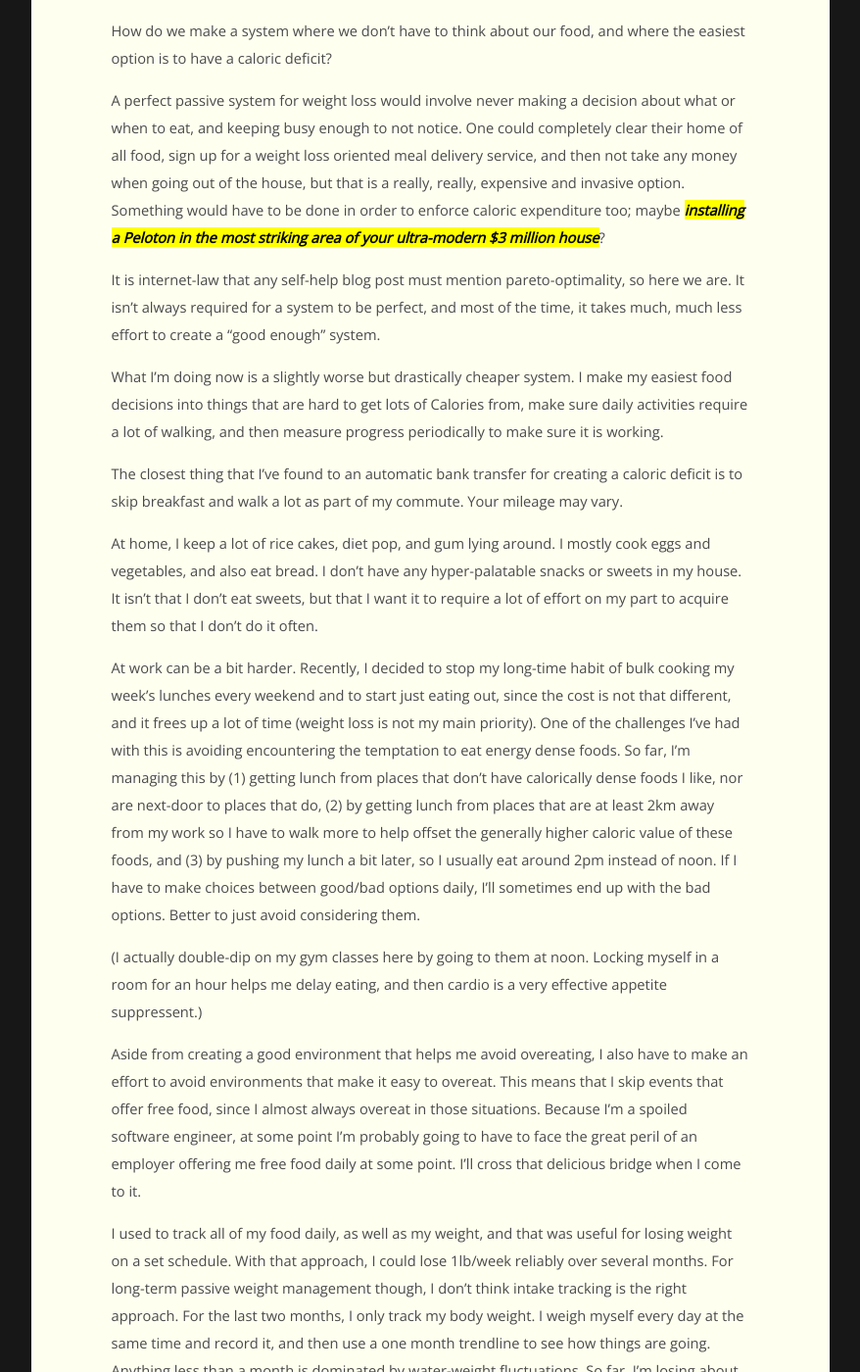
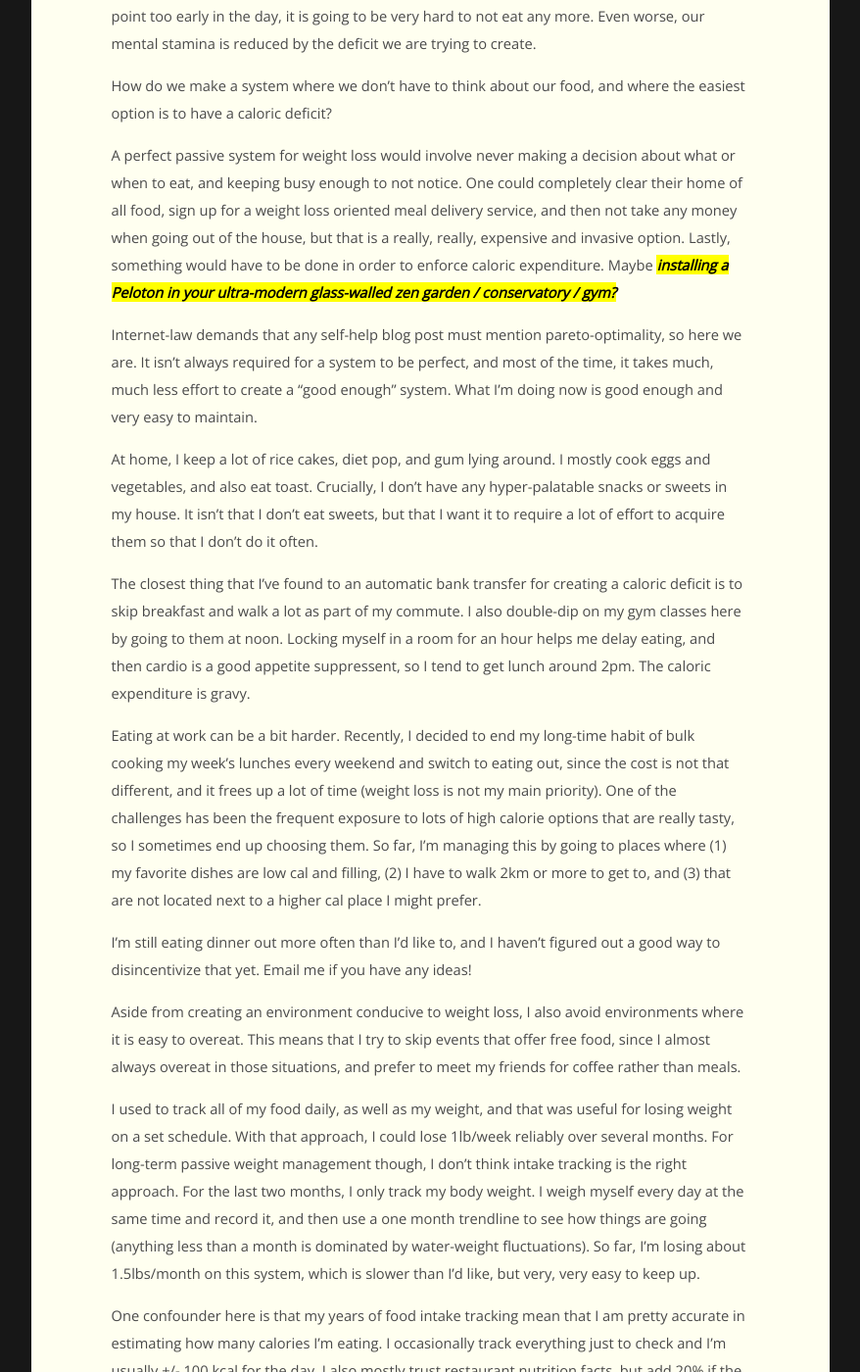
Before and after one commit to ezrasavard/ezrasavard.com, a Jekyll site: the page built from _posts/2019-02-24-passive-control.md, in a window 1280 px wide and 1400 px high, scrolled down 2872 px. Shown: the whole window at 98% size, without its empty margins (317-1195 px from the left). Built offline with Jekyll 4.4.1, drawn with Linux system fonts in a browser that asks for light colours; nearby versions of some CDN libraries; some of the changed text lies outside the part shown.

Commit message:
more edit tweaks

```diff
--- a/_posts/2019-02-24-passive-control.md
+++ b/_posts/2019-02-24-passive-control.md
@@ -10,24 +10,24 @@
 of self-discipline actually benefitted me, rather than making me look like
 a teenager that has just encountered his first Nietzche quote.
 
-A popular narrative of self-control is promoted by Jordan Peterson-esque
-self-help types emphasizes taking responsibility,
-being disciplined, and that being good at life is the result of
+A popular narrative of self-control, promoted by Jordan Peterson-esque
+self-help types, emphasizes taking responsibility,
+being disciplined. It summizes that being good at life is the result of
 overcoming these obstacles and controlling yourself perfectly in real-time.
-With this kind of system, I feel like a total badass for not eating
-free cake, and I think that is why it is so seductive. Using this method,
-I feel empowered and in-charge of my own destiny.
-But while I personally resonate with this sentiment,
-it not necessarily _effective_ for achieving goals.
+In this model, I feel like a total badass for not eating some
+free cake.
+I feel empowered and in-charge of my own destiny, and that is why it is so
+seductive. I used to approach life this way, but
+I no longer think that it is _effective_ for achieving goals.
 
-Instead, I now prefer to treat self-control probabalistically, and use
-strategies that help me succeed most of the time. Mostly, it comes down to
+I now prefer to think in terms of
+strategies that help me succeed most of the time. Usually it comes down to
 avoiding real-time decision making, because when I want to eat free cake,
 the same delicious, cake-y forces are acting on
 the part of me that wants to lose weight.
 A good system results in achieving my goals by default.
 
-<!-- more -->
+<!--more-->
 
 ## Boring Cardio
 
@@ -35,18 +35,19 @@
 lung health to improve my odds of living a long and healthy life.
 To this end, I decided to do 45 minutes of cardio three times per week.
 
-I find that I spend the entire time trying to convince myself not to stop.
-I distract myself with podcasts (partially works)
+I found that I spent the entire time trying to convince myself not to
+quit early. I would distract myself with podcasts (partially works)
 and then watch the clock and treat fractions of completion as milestones
 worth pushing for.
 Inevitably I get bored and leave, usually in under 15 minutes, because
 the decision to stop early becomes easier and easier the longer this goes on.
 
 In order to address the mental fatigue problem, I started doing cardio classes
-instead. With this strategy, I only have to get myself to the gym and into
-the class. Once I am there, the social environment makes it easier to stay for
+at a local gym instead. I put the class in my calendar for M/W/F and
+now I just go when my notification pops up.
+Once I am there, the social environment makes it easier to stay for
 the entire class than to give up early. I go into a room and do whatever
-this person tells me to for an hour.
+this person tells me to for an hour, and I get my workout.
 
 It costs me $50/month thanks to an employer subsidy and I consider that a steal.
 If gym class costs were prohibitive, I would have to substitute
@@ -68,29 +69,29 @@
 and you'll build up your savings in no-time!
 </blockquote>
 
-The idea is to resist buying a coffee and then feel good about it.
-This creates a perverse incentive to expose ourselves to the temptation
-of buying coffees in order to resist buying them.
-Further, buying a latte anyway is not a hard decision to arrive at;
+This is a terrible system.
+First off, it creates an incentive to expose ourselves to the temptation
+of buying coffees just so we can resist buying them.
+Further, buying a latte anyway is not a hard decision to arrive at:
 we know that we can continue to save money tomorrow,
 the latte is delicious, we are tired, etc.
 The immediate benefit calculus pits the goodness of the latte against a
 hit of moral superiority.
 
-I used to do this... and at the end of the month, I'd throw whatever
+I used to do this, and at the end of the month, I'd throw whatever
 balance-above-a-threshold I had in the bank into my savings. Aside from
 taking a lot of effort, it wasn't super effective at actually putting
-significant amounts of money aside because that isn't what it incentivizes.
-I also did spend a lot of time agonizing over whether or not to buy coffees,
+money aside because that was never measured.
+I did however spend a lot of time agonizing over whether or not to buy coffees,
 and then feeling crappy when I did.
 A much better system would (1) avoid real-time decision making, and (2)
-actually incentivize putting money away.
+actually result in putting money away.
 
 So with the goal of saving $1460 per year, we could set up an automatic
 transfer for $75 to our savings account to occur the day after every payday.
 We only have to make the decision once (in a good state of mind)
 and it results in saving the required amount of money annually.
-Better still, it takes effort (dismantling the system) to screw it up
+Better still, it takes effort to screw it up (dismantling the system)
 and works independently of whether or not I am buying lattes.
 
 Funnily enough, my motivation for writing this post was that I did forget
@@ -101,7 +102,7 @@
 automatic channels, but I don't see the process.
 I should have set out to create this system myself, but instead
 my employer incentivized me to do it through stock discounts and a savings
-matching program. Thanks HR. If enrollment were automatic, this would be
+matching program. Thanks HR! If enrollment were automatic, this would be
 even better.
 
 
@@ -129,55 +130,50 @@
 weight loss oriented meal delivery service, and then not take any money
 when going out of the house, but that is a really, really, expensive
 and invasive option.
-Something would have to be done in order to enforce caloric expenditure too;
-maybe [installing a Peloton in the most striking area of your ultra-modern $3 million house](https://twitter.com/ClueHeywood/status/1089702015767179265/photo/1)?
+Lastly, something would have to be done in order to enforce caloric expenditure.
+Maybe [installing a Peloton in your ultra-modern glass-walled zen garden / conservatory / gym?](https://twitter.com/ClueHeywood/status/1089702015767179265/photo/1)
 
-It is internet-law that any self-help blog post must mention
+Internet-law demands that any self-help blog post must mention
 pareto-optimality, so here we are. It isn't always required for a system
 to be perfect, and most of the time, it takes much, much less effort
 to create a "good enough" system.
+What I'm doing now is good enough and very easy to maintain.
 
-What I'm doing now is a slightly worse but drastically cheaper system.
-I make my easiest food decisions into things that are hard to get lots of
-Calories from, make sure daily activities require a lot of walking, and
-then measure progress periodically to make sure it is working.
+At home, I keep a lot of rice cakes, diet pop, and gum lying around. I
+mostly cook eggs and vegetables, and also eat toast.
+Crucially, I don't have any hyper-palatable snacks or sweets in my house.
+It isn't that I don't eat sweets,
+but that I want it to require a lot of effort to acquire them
+so that I don't do it often.
 
 The closest thing that I've found to an automatic bank transfer for creating
 a caloric deficit is to skip breakfast and walk a lot as part of my commute.
-Your mileage may vary.
+I also double-dip on my gym classes here by going to them at noon.
+Locking myself in a room for an hour helps me delay eating, and then cardio
+is a good appetite suppressent, so I tend to get lunch around 2pm.
+The caloric expenditure is gravy.
 
-At home, I keep a lot of rice cakes, diet pop, and gum lying around. I
-mostly cook eggs and vegetables, and also eat bread. I don't have any
-hyper-palatable snacks or sweets in my house. It isn't that I don't eat sweets,
-but that I want it to require a lot of effort on my part to acquire them
-so that I don't do it often.
+Eating at work can be a bit harder.
+Recently, I decided to end my long-time habit of bulk cooking my week's
+lunches every weekend and switch to eating out, since the cost is not
+that different, and it frees up a lot of time
+(weight loss is not my main priority). One of the challenges
+has been the frequent exposure to lots of high calorie options that
+are really tasty, so I sometimes end up choosing them.
+So far, I'm managing this by going to places where
+(1) my favorite dishes are low cal and filling,
+(2) I have to walk 2km or more to get to,
+and (3) that are not located next to a higher cal place I might prefer.
 
-At work can be a bit harder.
-Recently, I decided to stop my long-time habit of bulk cooking my week's
-lunches every weekend and to start just eating out, since the cost is not
-that different, and it frees up a lot of time
-(weight loss is not my main priority). One of the challenges I've had
-with this is avoiding encountering the temptation to eat energy dense foods.
-So far, I'm managing this by (1) getting lunch from places that don't have
-calorically dense foods I like, nor are next-door to places that do,
-(2) by getting lunch from places that are at least 2km away from my work so I
-have to walk more to help offset the generally higher caloric value of
-these foods, and (3) by pushing my lunch a bit later,
-so I usually eat around 2pm instead of noon.
-If I have to make choices between good/bad options daily, I'll sometimes
-end up with the bad options. Better to just avoid considering them.
+I'm still eating dinner out more often than I'd like to, and I haven't
+figured out a good way to disincentivize that yet. Email me if you have
+any ideas!
 
-(I actually double-dip on my gym classes here by going to them at noon.
-Locking myself in a room for an hour helps me delay eating, and then cardio
-is a very effective appetite suppressent.)
-
-Aside from creating a good environment that helps me avoid overeating, I
-also have to make an effort to avoid environments that make it easy to
-overeat. This means that I skip events that offer free
-food, since I almost always overeat in those situations. Because I'm
-a spoiled software engineer, at some point I'm probably going to have to
-face the great peril of an employer offering me free food daily at some
-point. I'll cross that delicious bridge when I come to it.
+Aside from creating an environment conducive to weight loss, I
+also avoid environments where it is easy to
+overeat. This means that I try to skip events that offer free
+food, since I almost always overeat in those situations, and prefer to
+meet my friends for coffee rather than meals.
 
 I used to track all of my food daily, as well as
 my weight, and that was useful for losing weight on a set schedule.
@@ -186,26 +182,29 @@
 I don't think intake tracking is the right approach.
 For the last two months, I only track my body weight.
 I weigh myself every day at the same time and record it, and then
-use a one month trendline to see how things are going. Anything less than a
-month is dominated by water-weight fluctuations.
+use a one month trendline to see how things are going (anything less than a
+month is dominated by water-weight fluctuations).
 So far, I'm losing about 1.5lbs/month on this system, which is slower
 than I'd like, but very, very easy to keep up.
 
 One confounder here is that my years of food intake tracking mean that
 I am pretty accurate in estimating how many calories I'm eating.
-I occasionally track everything just to check, and I'm usually +/- 100 kcal.
+I occasionally track everything just to check and I'm usually +/- 100 kcal
+for the day.
 I also mostly trust restaurant nutrition facts, but add 20%
 if the portions are set by a human server.
 
 
 ## Conclusions
 
-Whenever I want to achieve a goal, I consider myself fallible and try
-to design accordingly. Principles I try to keep in mind:
+Whenever I want to achieve something, I consider myself failure-prone and
+design accordingly:
 
 1. Minimize opportunities to deviate from the goal
 2. Create or find an environment that makes achieving the goal the easiest choice
 3. Measure the actual desired outcome variable
+
+This mostly seems to be working.
 
 It is also interesting in retrospect how implicated my employer is in
 all of these systems. Most directly, in the savings case,
```
Also changed, not shown: other parts of _posts/2019-02-24-passive-control.md (+2 -2 lines).
